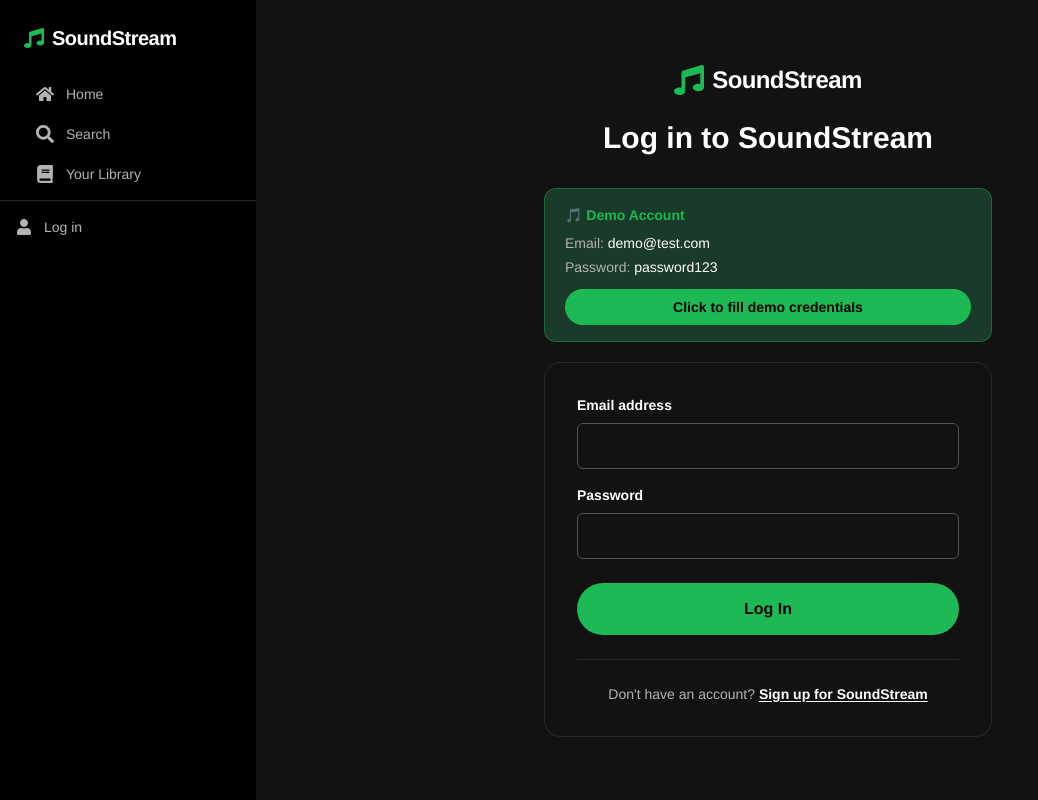
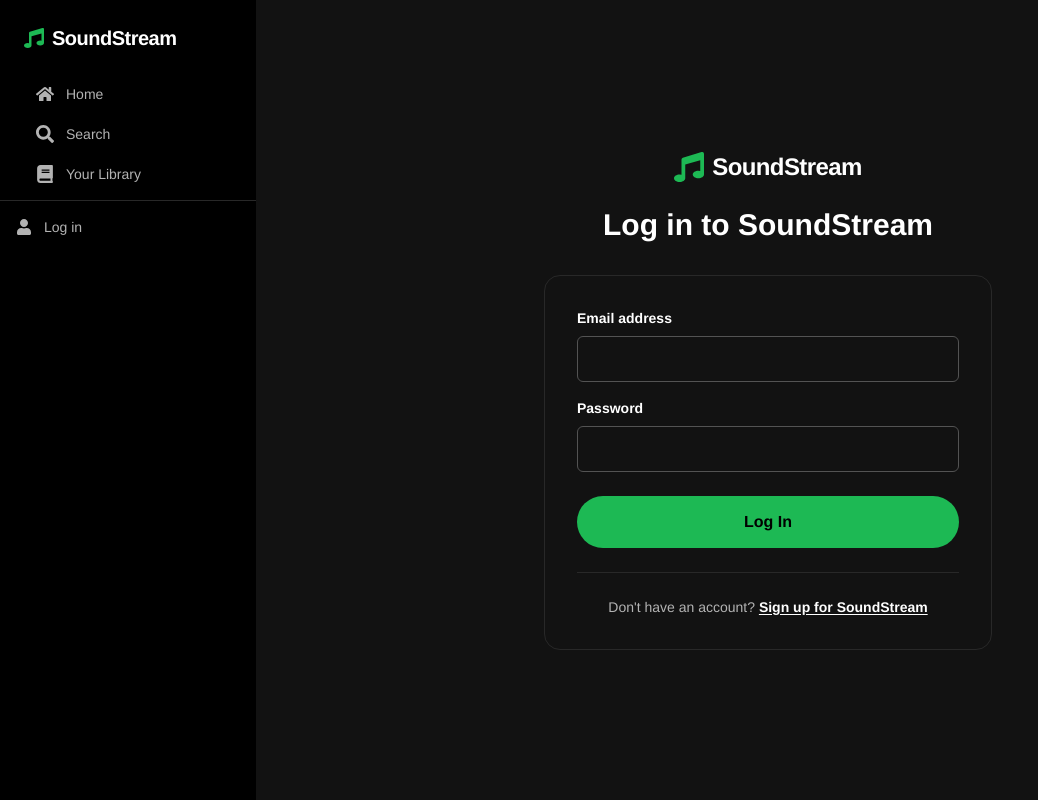
Before and after one commit to prak1812/Music_App, a React (Vite) app in the folder client/: page /login in a window 1280 px wide. Shown: the whole page, without its empty margins (0-1038 px from the left). Built offline with nearby package versions, Linux system fonts and the light colour scheme.

Commit message:
Demo removed from UI

```diff
--- a/client/src/pages/Login.jsx
+++ b/client/src/pages/Login.jsx
@@ -21,9 +21,7 @@ export default function Login() {
     if (!res.error) navigate('/');
   };
 
-  const fillDemo = () => {
-    setForm({ email: 'demo@test.com', password: 'password123' });
-  };
+
 
   const set = (field) => (e) => setForm({ ...form, [field]: e.target.value });
 
@@ -38,20 +36,7 @@ export default function Login() {
           <h1 className="text-3xl font-black text-white">Log in to SoundStream</h1>
         </div>
 
-        {/* Demo Credentials Box */}
-        <div className="bg-[#1a3a2a] border border-[#1DB954]/40 rounded-xl px-5 py-4 mb-5">
-          <p className="text-[#1DB954] text-sm font-bold mb-2">🎵 Demo Account</p>
-          <div className="text-sm text-[#b3b3b3] space-y-1 mb-3">
-            <p>Email: <span className="text-white font-medium">demo@test.com</span></p>
-            <p>Password: <span className="text-white font-medium">password123</span></p>
-          </div>
-          <button
-            onClick={fillDemo}
-            className="w-full bg-[#1DB954] text-black py-2 rounded-full text-sm font-bold hover:bg-[#1ed760] transition-colors"
-          >
-            Click to fill demo credentials
-          </button>
-        </div>
+
 
         <div className="rounded-2xl p-8 border border-[#282828]">
           {error && (
```
